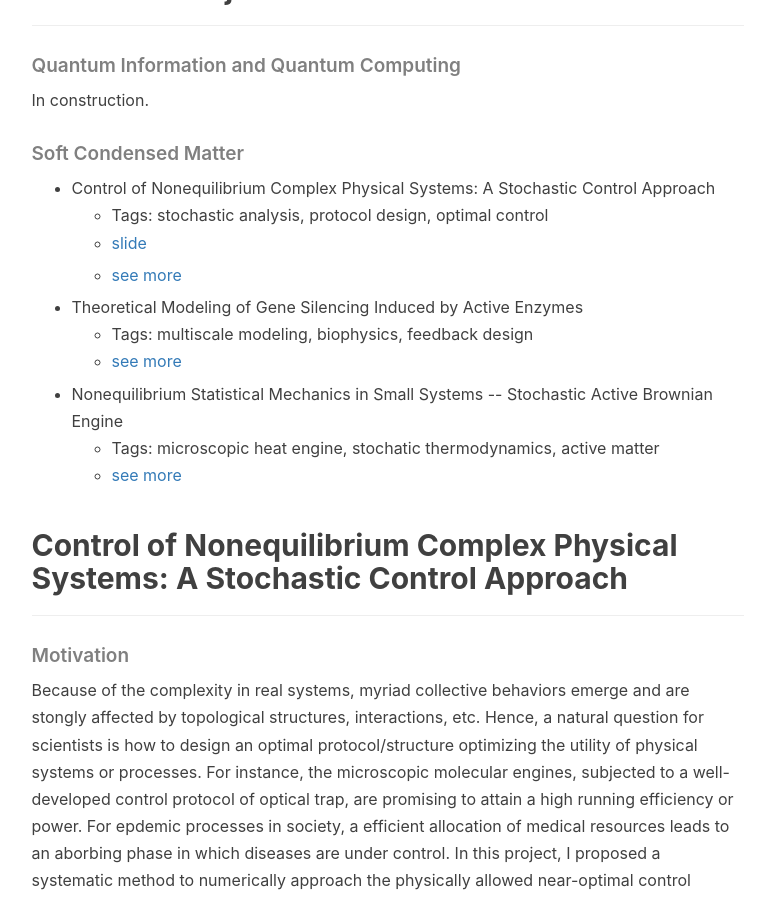
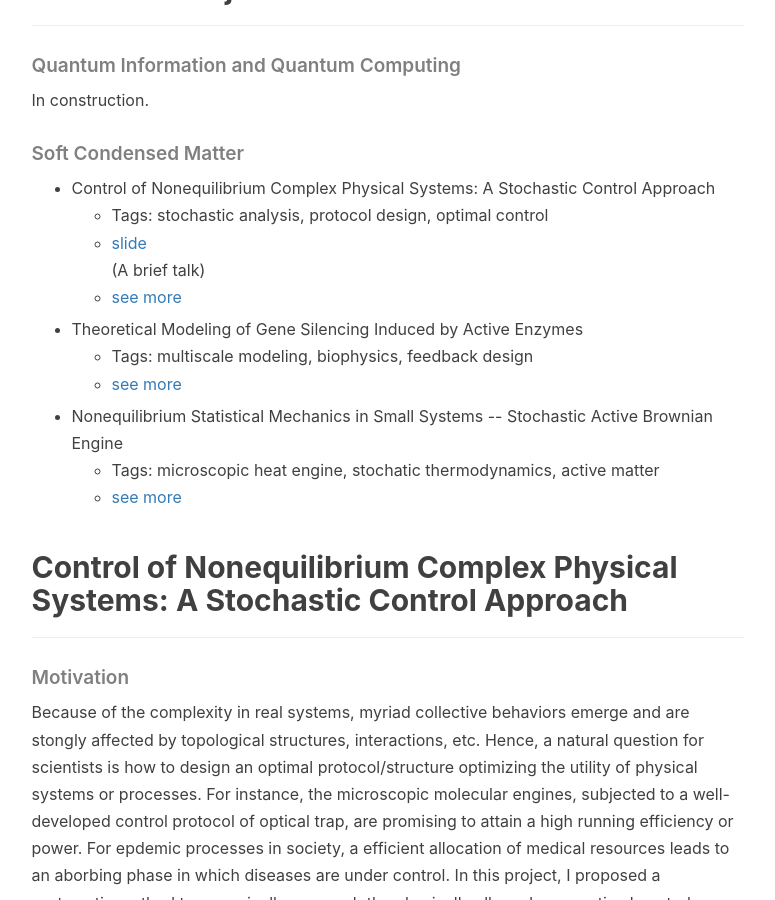
Before and after one commit to dongylaq/dongylaq.github.io, a Jekyll site: the page built from research.html, in a window 1280 px wide and 900 px high, scrolled down 1023 px. Shown: the whole window, without its empty margins (136-911 px from the left). Built offline with Jekyll 4.4.1, drawn with Linux system fonts in a browser that asks for light colours; nearby versions of some CDN libraries; formulas are drawn with MathJax 3; comment, search, counter and statistics services are not loaded.

Commit message:
Update research.html

```diff
--- a/research.html
+++ b/research.html
@@ -34,7 +34,7 @@ header-img: "img/pic2.jpeg"
         <li>Control of Nonequilibrium Complex Physical Systems: A Stochastic Control Approach</li>
         <ul>
             <li>Tags: stochastic analysis, protocol design, optimal control</li>
-            <li><p><a href="talk-optcontrol.pdf">slide</a></p></li>
+            <li><a href="talk-optcontrol.pdf">slide</a></li> (A brief talk)
             <li><p><a href="#optcontrol-stocont" class="hr0" role="button">see more</a></p></li>
         </ul>
         <li>Theoretical Modeling of Gene Silencing Induced by Active Enzymes</li>
```
